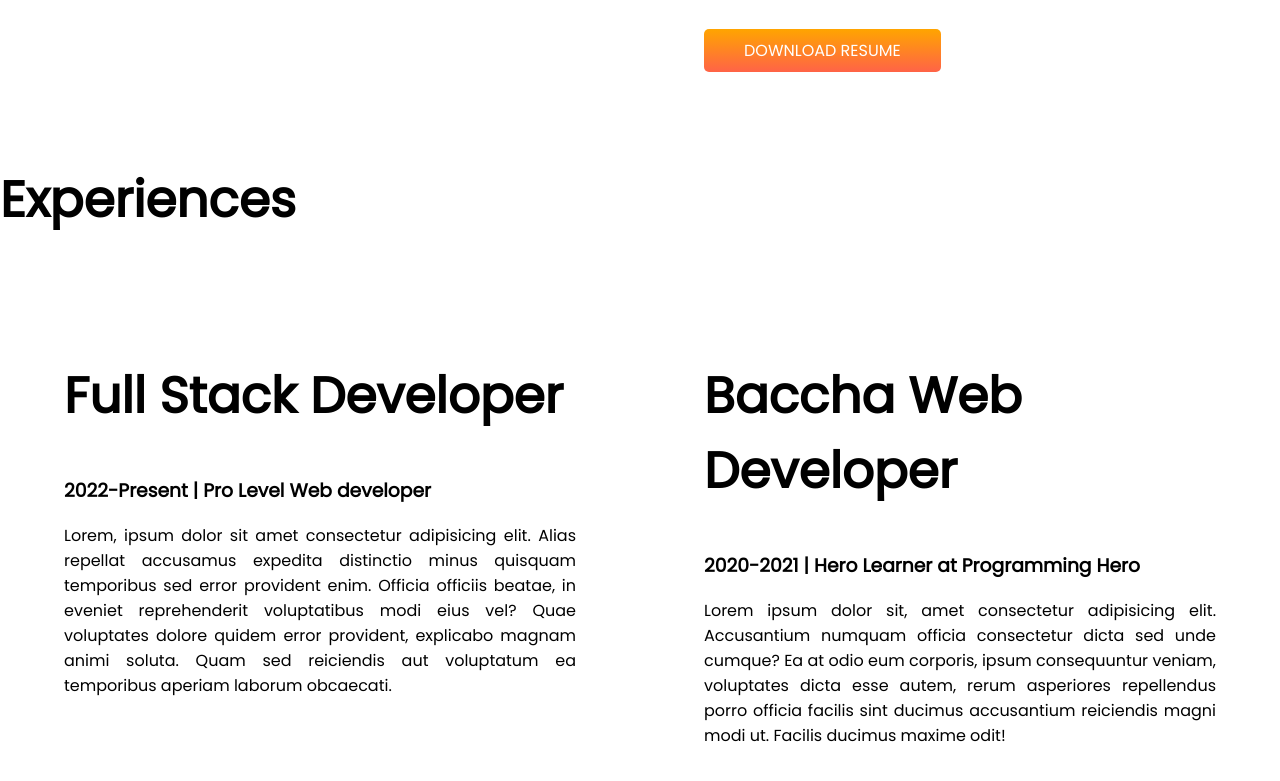
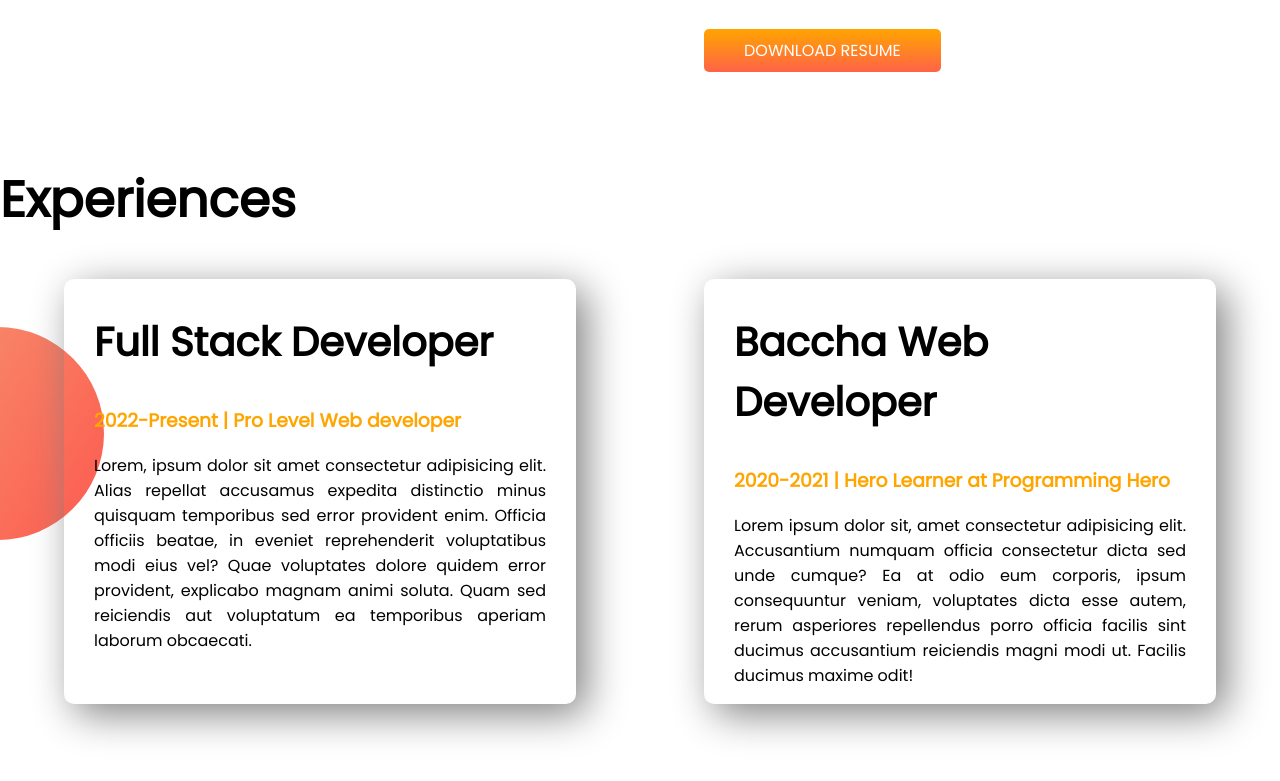
Before and after one commit to Ashtrovart/developer-portfolio, a plain HTML site: page index.html in a window 1280 px wide. Shown: the part 1324-2105 px from the top of the page. Drawn offline with Linux system fonts and the light colour scheme.

Commit message:
semi final done

```diff
--- a/index.html
+++ b/index.html
@@ -37,14 +37,14 @@
 <section class="experience-area">
     <h1>Experiences</h1>
     <div class="flexible-container">
-        <div class="half-width">
-            <h1>Full Stack Developer</h1>
-            <h3>2022-Present | Pro Level Web developer</h3>
+        <div class="exp-item">
+            <h2>Full Stack Developer</h2>
+            <h3 class="orange-color">2022-Present | Pro Level Web developer</h3>
             <p>Lorem, ipsum dolor sit amet consectetur adipisicing elit. Alias repellat accusamus expedita distinctio minus quisquam temporibus sed error provident enim. Officia officiis beatae, in eveniet reprehenderit voluptatibus modi eius vel? Quae voluptates dolore quidem error provident, explicabo magnam animi soluta. Quam sed reiciendis aut voluptatum ea temporibus aperiam laborum obcaecati.</p>
         </div>
-        <div class="half-width">
-            <h1>Baccha Web Developer</h1>
-            <h3>2020-2021 | Hero Learner at Programming Hero</h3>
+        <div class="exp-item">
+            <h2>Baccha Web Developer</h2>
+            <h3 class="orange-color">2020-2021 | Hero Learner at Programming Hero</h3>
             <p>Lorem ipsum dolor sit, amet consectetur adipisicing elit. Accusantium numquam officia consectetur dicta sed unde cumque? Ea at odio eum corporis, ipsum consequuntur veniam, voluptates dicta esse autem, rerum asperiores repellendus porro officia facilis sint ducimus accusantium reiciendis magni modi ut. Facilis ducimus maxime odit!</p>
         </div>
     </div>
--- a/style.css
+++ b/style.css
@@ -5,7 +5,12 @@
 h1{
     font-size: 50px;
 }
-p{text-align: justify;}
+h2{
+    font-size: 40px;
+}
+p{
+    text-align: justify;
+}
 .orange-color{
     color:orange
 }
@@ -39,3 +44,17 @@
     background-repeat: no-repeat;
     background-position: right;
 }
+.experience-area{
+    background-image: url(image/exp-bg.png);
+    background-repeat: no-repeat;
+    background-position: left;
+}
+.exp-item{
+    width: 40%;
+    margin-left: 5%;
+    margin-right: 5%;
+    padding-left: 30px;
+    padding-right: 30px;
+    border-radius: 10px;
+    box-shadow: 10px 10px 40px grey;
+}
```
